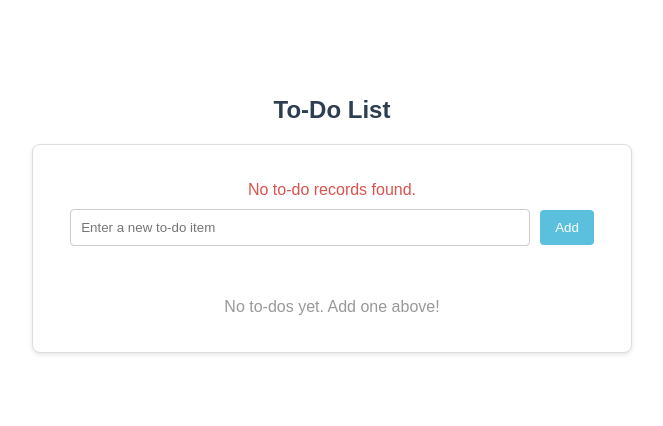
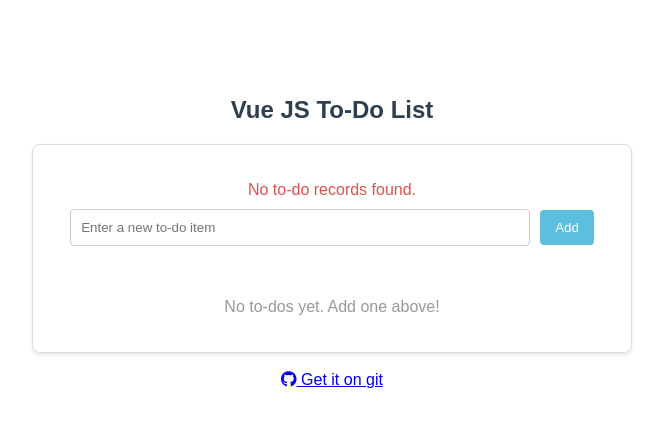
Before and after one commit to njoro-njoroge/vuejs-to-do-list, a Vue app: page / in a window 1280 px wide. Shown: the top 426 px of the page, without its empty margins (308-971 px from the left). Built offline with nearby package versions, Linux system fonts and the light colour scheme.

Commit message:
Added link to git rep

```diff
--- a/src/components/HomePage.vue
+++ b/src/components/HomePage.vue
@@ -1,6 +1,6 @@
 <template>
   <div class="main-content">
-    <h1>To-Do List</h1>
+    <h1>Vue JS To-Do List</h1>
     <div class="card">
       <p v-if="message" class="message">{{ message }}</p>
       <input
@@ -75,6 +75,10 @@
       </div>
       <p v-else class="empty-list">No to-dos yet. Add one above!</p>
     </div>
+    <br/>
+    <a href="https://github.com/njoro-njoroge/vuejs-to-do-list" target="_blank" class="git-link">
+  <i class="fab fa-github"></i> Get it on git
+</a>
   </div>
 </template>
 
```
